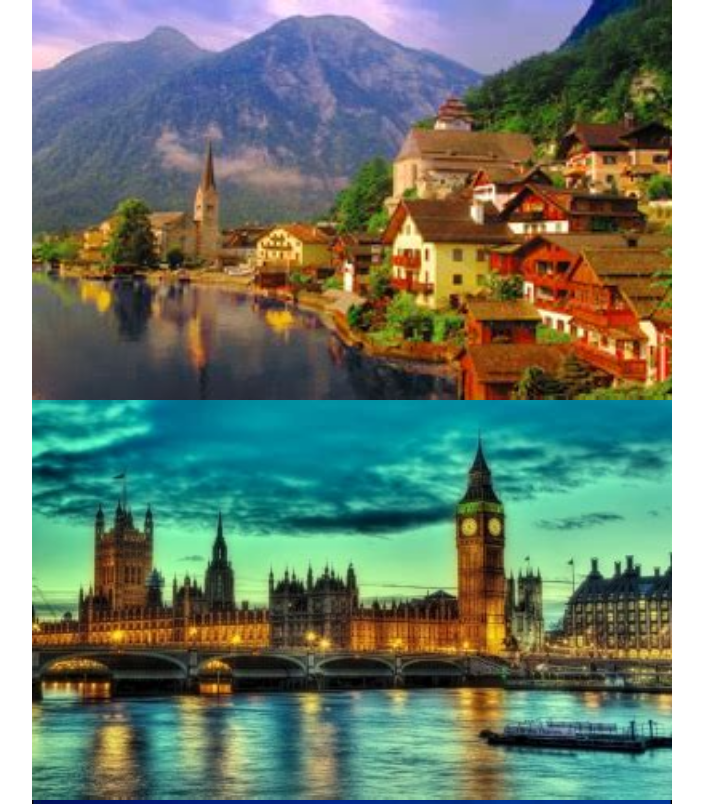
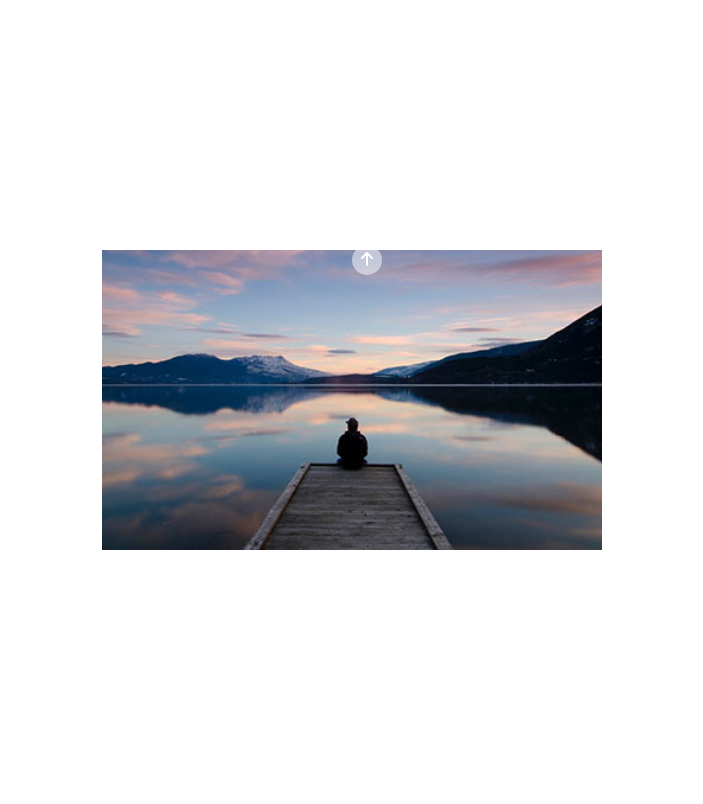
Before and after one commit to dvdecpcc/js-array-carousel, a plain HTML site: page index.html in a window 1280 px wide. Shown: the top 804 px of the page, without its empty margins (288-991 px from the left). Drawn offline with Linux system fonts and the light colour scheme.

Commit message:
finally....!

```diff
--- a/index.html
+++ b/index.html
@@ -13,11 +13,10 @@
         <div class="container">
             <div class="img_wrapper">
                 <div class="images">
-                    <div class="image show">
-                    </div>
+
                 </div>
                 <div class="prev hidden"><i class="fa-solid fa-arrow-down"></i></div>
-                <div class="next hidden"><i class="fa-solid fa-arrow-up"></i></div>
+                <div class="next"><i class="fa-solid fa-arrow-up"></i></div>
             </div>
         </div>
     </main>
--- a/main.js
+++ b/main.js
@@ -7,21 +7,27 @@ const imagesArray =[
 ]
 
 let activeImg = 0;
+
 const imagesDom = document.querySelector('.images');
 
 for(let x = 0; x<imagesArray.length; x++){
+
     imagesDom.innerHTML+= `<div class="image"><img class="img" src = "${imagesArray[x]}"></div>`
+
 }
 
-const imageList = document.getElementsByClassName('image');
+
+const imageList = document.querySelectorAll('.image');
 imageList[activeImg].classList.add('show');
 
 const next = document.querySelector('.next');
+const prev = document.querySelector('.prev');
+
 next.addEventListener('click',
     function(){
         imageList[activeImg].classList.remove('show');
         activeImg++;
-        itemList[activeImg].classList.add('show');
+        imageList[activeImg].classList.add('show');
         prev.classList.remove('hidden');
         if (activeImg == imageList.length -1) {
             next.classList.add('hidden');
@@ -29,12 +35,17 @@ next.addEventListener('click',
     }
 )
 
+
 prev.addEventListener('click',
     function(){
+        console.log(imageList[0]);
+        console.log(activeImg);
+
         imageList[activeImg].classList.remove('show');
         activeImg--;
-        itemList[activeImg].classList.add('show');
+        imageList[activeImg].classList.add('show');
         next.classList.remove('hidden');
+
         if (activeImg == 0) {
             prev.classList.add('hidden');
         }
--- a/style.css
+++ b/style.css
@@ -14,20 +14,31 @@
     top: 50%;
     left: 50%;
     transform: translate(-50%, -50%);
+    width: 500px;
+    height: 300px;
 }
 
+.images{
+    width: 100%;
+    height: 100%;
+}
+
+
+
 .image{
-    width: 50vw;
-    height: 50vh;
+    width: 100%;
+    height: 100%;
+    position: absolute;
+    display: none;
 }
 
 img{
+    width: 100%;
+    height: 100%;
     object-fit: cover;
-    height: 100%;
-    width: 100%;
 }
 
-.image .show{
+.image.show{
     display: block;
 }
 
```
